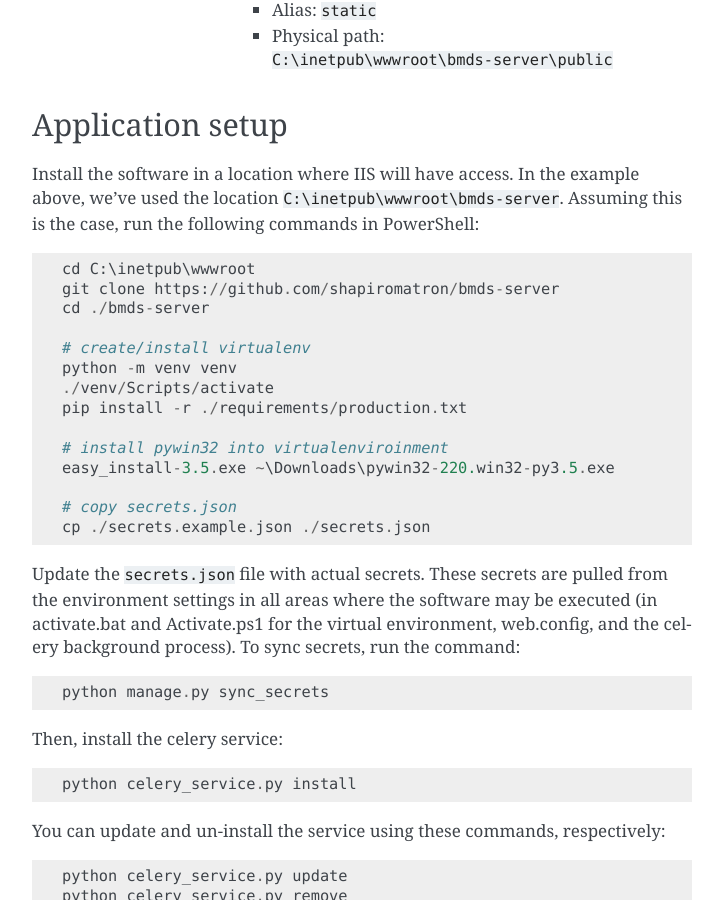
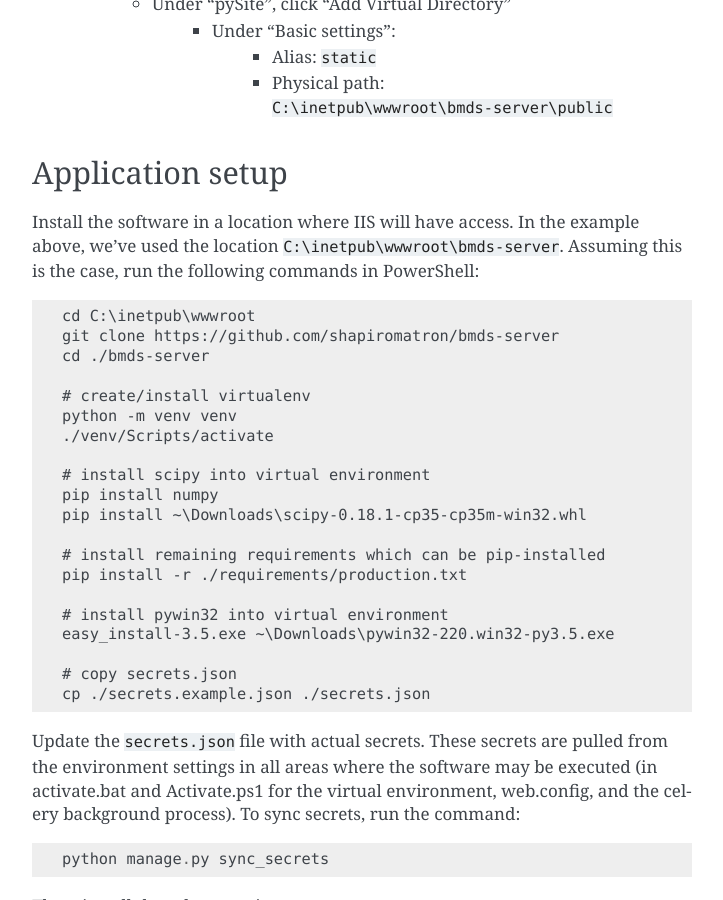
Before and after one commit to shapiromatron/bmds-server, a Sphinx documentation site: the page built from docs/deploying.rst, in a window 1280 px wide and 900 px high, scrolled down 1882 px. Shown: the whole window, without its empty margins (388-1111 px from the left). Built offline with Sphinx 7.4.7, drawn with Linux system fonts in a browser that asks for light colours; some of the changed text lies outside the part shown.

Commit message:
update deployment notes

```diff
--- a/docs/deploying.rst
+++ b/docs/deploying.rst
@@ -24,6 +24,7 @@ Installation requirements
     - Enable python to be used (run terminal as administrator):
         ``Set-ExecutionPolicy Unrestricted``
     - Download the appropriate `pywin32`_ library (we will install later in a virtual environment)
+    - Download the appropriate `scipy`_ library (we can't pip-install this one directly)
 - Git_
     - v2.10.2 or higher
     - 64-bit version
@@ -44,6 +45,7 @@ Installation requirements
 
 .. _Python: https://www.python.org/downloads/
 .. _pywin32: https://sourceforge.net/projects/pywin32/
+.. _scipy: http://www.lfd.uci.edu/~gohlke/pythonlibs/
 .. _Git: https://git-scm.com/download/win
 .. _Erlang: http://www.erlang.org/downloads
 .. _RabbitMQ: http://www.rabbitmq.com/downloads.html
@@ -80,9 +82,15 @@ Install the software in a location where IIS will have access. In the example ab
     # create/install virtualenv
     python -m venv venv
     ./venv/Scripts/activate
+
+    # install scipy into virtual environment
+    pip install numpy
+    pip install ~\Downloads\scipy‑0.18.1‑cp35‑cp35m‑win32.whl
+
+    # install remaining requirements which can be pip-installed
     pip install -r ./requirements/production.txt
 
-    # install pywin32 into virtualenviroinment
+    # install pywin32 into virtual environment
     easy_install-3.5.exe ~\Downloads\pywin32-220.win32-py3.5.exe
 
     # copy secrets.json
```
